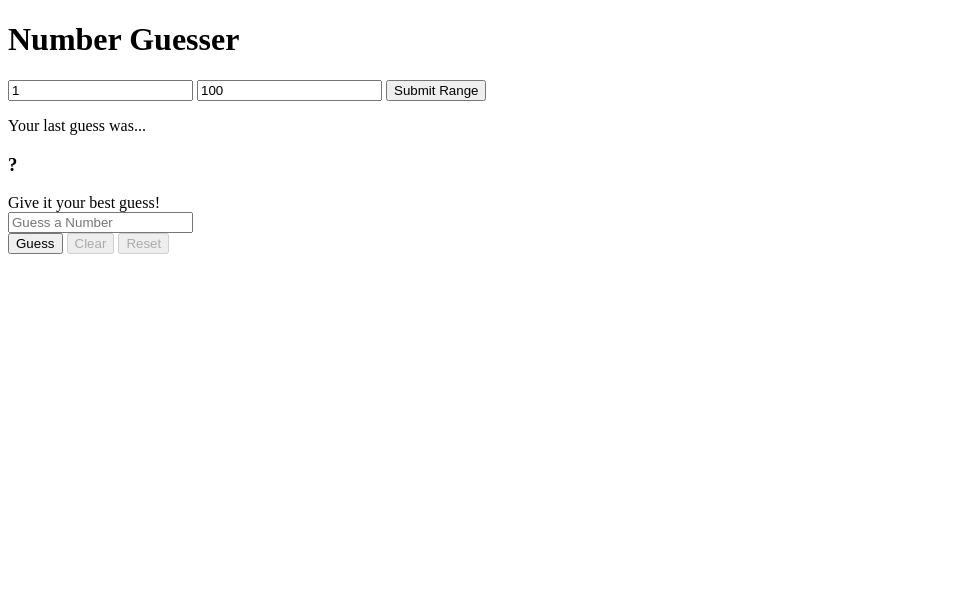
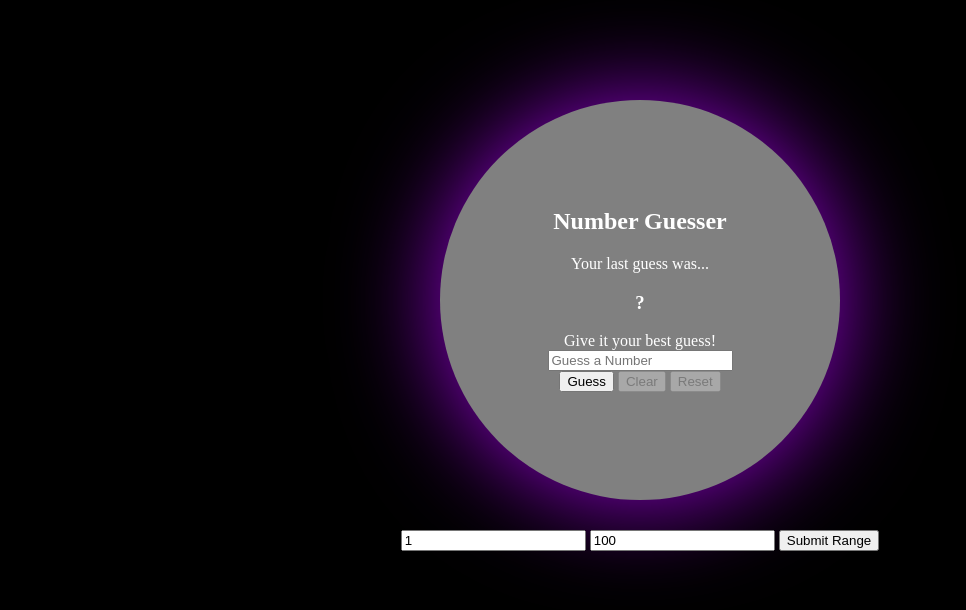
Before and after one commit to dshendrickson/number-guesser, a plain HTML site: page index.html in a window 1280 px wide. Shown: the whole page, without its empty margins (0-966 px from the left). Drawn offline with Linux system fonts and the light colour scheme.

Commit message:
added CSS styles to barebones html

```diff
--- a/css/styles.css
+++ b/css/styles.css
@@ -0,0 +1,30 @@
+body{
+  background:black;
+  color: white;
+  margin-top: 100px;
+}
+h1{
+  /*margin-top: 150px;*/
+text-align: center;
+}
+
+#game-text{
+  background: grey;
+  margin: auto;
+  text-align: center;
+  height: 400px;
+  width: 400px;
+  border-radius: 50%;
+  box-shadow: 0 0 100px darkviolet;
+}
+
+.inputs{
+  margin-top: 30px;
+  text-align: center;
+}
+.main{
+  position:relative;
+    top: 25%;
+  height: 22%;
+  width: 50%;
+}
--- a/index.html
+++ b/index.html
@@ -2,13 +2,21 @@
 <html>
   <head>
     <meta charset="utf-8">
+    <link rel="stylesheet" href="css/styles.css" media="screen" title="no title" charset="utf-8">
     <title>Number Guesser</title>
   </head>
   <body>
+    <section id="game-text">
+      <div class="main">
+
+      </div>
     <h1>Number Guesser</h1>
+    <!-- <div class="inputs">
     <input id="input-min" type="number" value="1"/>
     <input id="input-max" type="number" value="100"/>
     <button class="range-button">Submit Range</button>
+  </div> -->
+
     <div class="intro-text">
       <p>
         Your last guess was...
@@ -22,12 +30,24 @@
     <div class="guess-response">
         Give it your best guess!
     </div>
+
     <input id="user-input" type="number" placeholder="Guess a Number"/>
     <div class="buttons">
       <button class="guess-button">Guess</button>
       <button class="clear-button" disabled="true">Clear</button>
       <button class="reset-button" disabled="true">Reset</button>
     </div>
+  </div>
+
+  </section>
+
+    <div class="inputs">
+    <input id="input-min" type="number" value="1"/>
+    <input id="input-max" type="number" value="100"/>
+    <button class="range-button">Submit Range</button>
+  </div>
+</section>
+
     <script type="text/javascript" src="scripts.js"></script>
   </body>
 </html>
```
